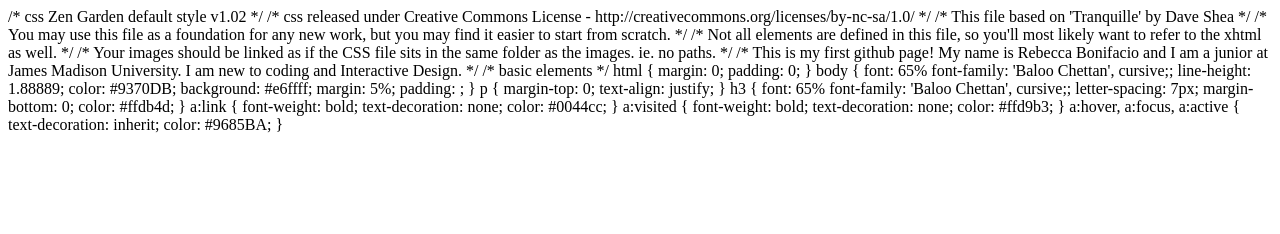
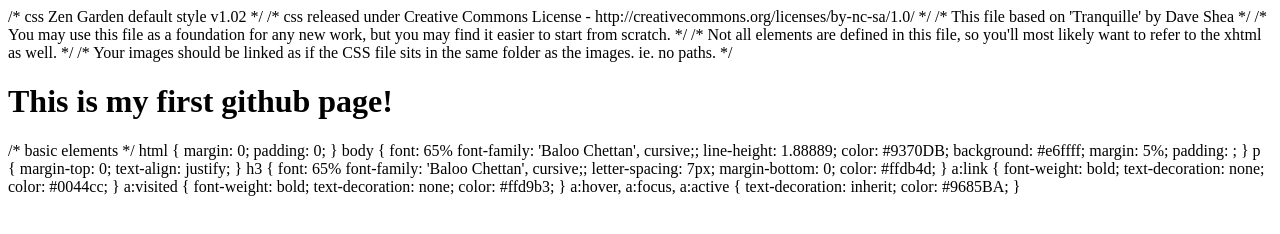
Before and after one commit to Rebeccabonifacio1/rebeccabonifacio1.github.io, a plain HTML site: page index.html in a window 1280 px wide. Drawn offline with Linux system fonts and the light colour scheme.

Commit message:
Update index.html

```diff
--- a/index.html
+++ b/index.html
@@ -6,7 +6,7 @@
 /* Not all elements are defined in this file, so you'll most likely want to refer to the xhtml as well. */
 
 /* Your images should be linked as if the CSS file sits in the same folder as the images. ie. no paths. */
-/* This is my first github page! My name is Rebecca Bonifacio and I am a junior at James Madison University. I am new to coding and Interactive Design. */
+<h1> This is my first github page! </h1>
 
 /* basic elements */
 html {
```
